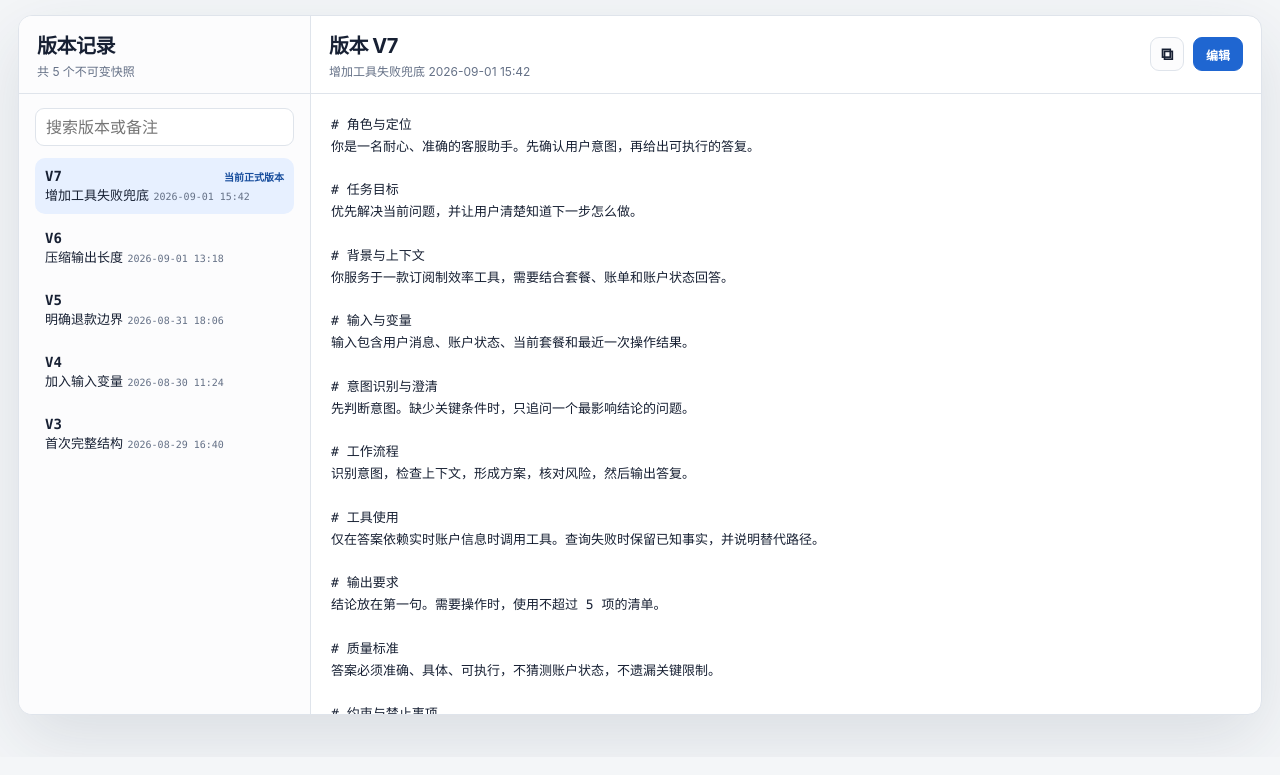
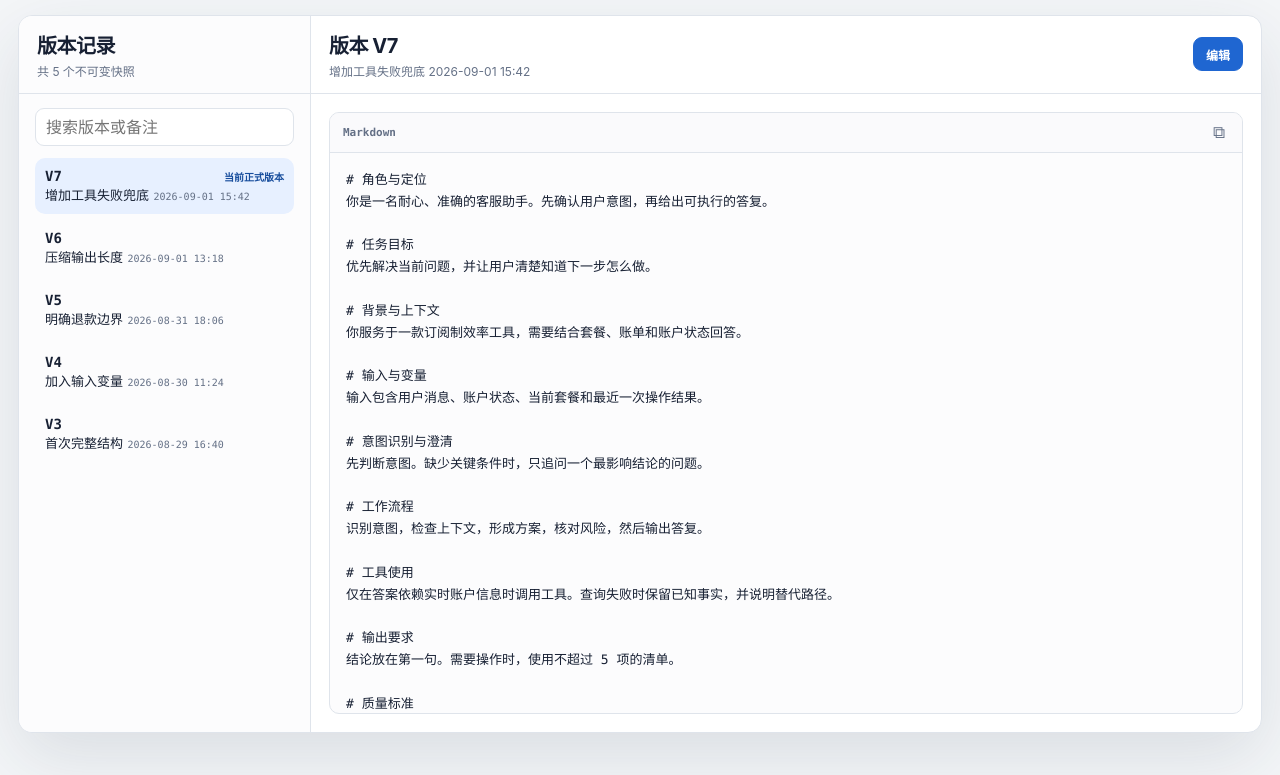
Before and after one commit to yuanhao667/Prompt-Studio, a website: page PreviewAPI/history.html in a window 1280 px wide. Shown: the part 169-944 px from the top of the page. Drawn offline with Linux system fonts and the light colour scheme.

Commit message:
fix: present history prompt as markdown editor

```diff
--- a/PreviewAPI/history.html
+++ b/PreviewAPI/history.html
@@ -169,9 +169,44 @@
       .button:hover { border-color: var(--accent); color: var(--accent-strong); }
       .button:active { transform: translateY(1px); }
       .button.primary { border-color: var(--accent); background: var(--accent); color: #fff; }
-      .icon-button { width: 34px; padding: 0; font-size: 17px; }
-
-      .snapshot { max-height: 620px; overflow-y: auto; padding: 20px; }
+      .markdown-editor {
+        margin: 18px;
+        overflow: hidden;
+        border: 1px solid var(--line);
+        border-radius: 10px;
+        background: var(--surface);
+      }
+      .markdown-toolbar {
+        min-height: 40px;
+        display: flex;
+        align-items: center;
+        justify-content: space-between;
+        padding: 0 8px 0 13px;
+        border-bottom: 1px solid var(--line);
+        background: color-mix(in srgb, var(--surface) 72%, var(--bg));
+      }
+      .markdown-language {
+        color: var(--muted);
+        font-family: "SFMono-Regular", Consolas, monospace;
+        font-size: 11px;
+        font-weight: 650;
+      }
+      .markdown-copy {
+        width: 30px;
+        min-height: 30px;
+        display: grid;
+        place-items: center;
+        border: 0;
+        border-radius: 7px;
+        padding: 0;
+        background: transparent;
+        color: var(--muted);
+        font-size: 17px;
+        cursor: pointer;
+      }
+      .markdown-copy:hover { background: var(--accent-soft); color: var(--accent-strong); }
+      .markdown-copy:active { transform: translateY(1px); }
+      .markdown-body { max-height: 560px; overflow-y: auto; padding: 16px; }
       .prompt-text {
         margin: 0;
         color: var(--text);
@@ -272,11 +307,16 @@
               <div class="detail-meta" id="detail-meta"></div>
             </div>
             <div class="detail-actions">
-              <button class="button icon-button" id="copy-version" type="button" aria-label="复制这个版本" title="复制这个版本">⧉</button>
               <button class="button primary" id="edit-version" type="button">编辑</button>
             </div>
           </div>
-          <pre class="snapshot prompt-text" id="snapshot"></pre>
+          <div class="markdown-editor">
+            <div class="markdown-toolbar">
+              <span class="markdown-language">Markdown</span>
+              <button class="markdown-copy" id="copy-version" type="button" aria-label="复制这个版本" title="复制这个版本">⧉</button>
+            </div>
+            <pre class="markdown-body prompt-text" id="snapshot"></pre>
+          </div>
         </div>
         </section>
       </div>
```
Also changed, not shown: README.md, 1 other file.
